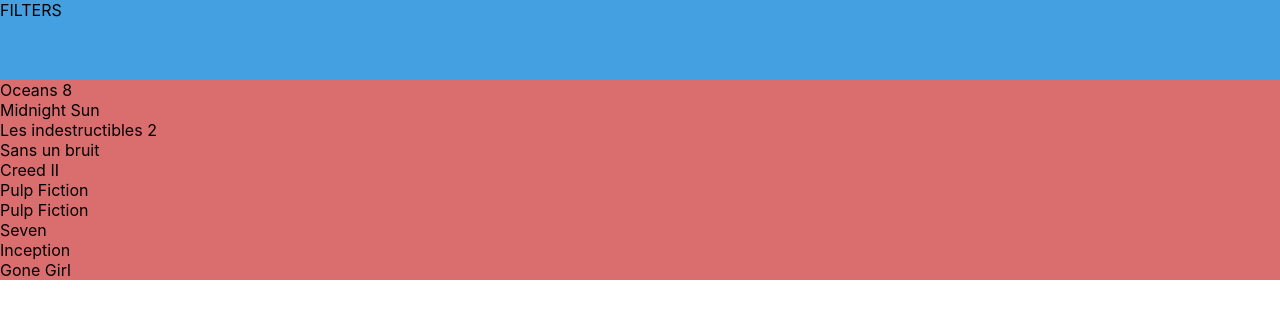
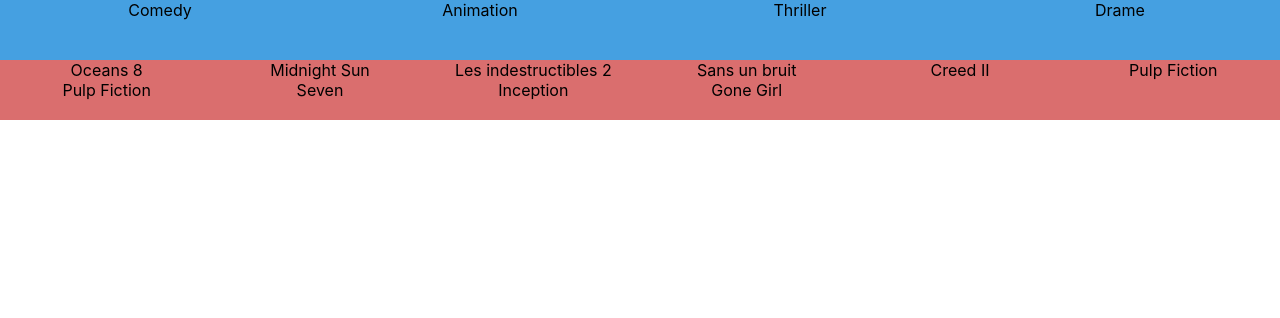
Before and after one commit to hezirel/takehome_particeep, a React (Create React App) app: page / in a window 1280 px wide. Shown: the top 318 px of the page. Built offline with nearby package versions, Linux system fonts and the light colour scheme.

Commit message:
WIP Visual elements & redux interactions

```diff
--- a/src/components/filters/Filters.css
+++ b/src/components/filters/Filters.css
@@ -1,4 +1,10 @@
 .filters {
     background-color: rgb(69, 160, 225);
-    display: flex;
+    display: grid;
+    grid-template-rows: repeat(3, 1fr);
+    grid-template-columns: repeat(auto-fit, minmax(200px, 1fr));
+    list-style: none;
+    justify-content: center;
+    align-items: center;
+    text-align: center;
 }
--- a/src/components/filters/Filters.js
+++ b/src/components/filters/Filters.js
@@ -10,12 +10,16 @@
 
 const Filters = () => {
 
-	const filters = useSelector(state => state.filters);
-
-	filters ? true: false;
+	const filters = useSelector(state => state.movies.filters);
 
 	return (
-		<div className="filters">FILTERS</div>
+		<div className="filters">
+			{
+				filters && filters.map((filter, index) => (
+					<li key={index}>{filter}</li>
+				))
+			}
+		</div>
 	);
 };
 
--- /dev/null
+++ b/src/components/movies/MovieCard.js
@@ -0,0 +1,19 @@
+import React from "react";
+
+import PropTypes from "prop-types";
+
+const MovieCard = ({ key, movie }) => {
+	return (
+		<li key={key} className="movie-card">
+			<div className="movieCardTitle">{movie.title}</div>
+		</li>
+	);
+
+};
+
+MovieCard.propTypes = {
+	key: PropTypes.string.isRequired,
+	movie: PropTypes.object
+};
+
+export default MovieCard;
--- a/src/components/movies/Movies.css
+++ b/src/components/movies/Movies.css
@@ -1,4 +1,10 @@
 .movies {
-    display: block;
+    display: grid;
+    grid-template-rows: repeat(3, 1fr);
+    grid-template-columns: repeat(auto-fit, minmax(200px, 1fr));
+    list-style: none;
+    justify-content: center;
+    align-items: center;
+    text-align: center;
     background-color: #da6e6e;
 }
--- a/src/components/movies/Movies.js
+++ b/src/components/movies/Movies.js
@@ -1,9 +1,9 @@
 import React from "react";
 
 import "./Movies.css";
+import MovieCard from "./MovieCard";
 
 import { useSelector } from "react-redux";
-
 
 const Movies = () => {
 
@@ -12,14 +12,7 @@
 	return (
 		<div className="movies">
 			{
-				movies && movies.map(movie => {
-					return (
-						<div key={movie.id} className="movie">
-							<div className="movie__title">{movie.title}</div>
-							<div className="movie__year">{movie.year}</div>
-						</div>
-					);
-				})
+				movies && movies.map((movie) => <MovieCard key={movie.id} movie={movie} />)
 			}
 		</div>
 	);
--- a/src/redux/features/movies/movieSlice.js
+++ b/src/redux/features/movies/movieSlice.js
@@ -20,6 +20,7 @@
 			api.endpoints.GetMovies.matchFulfilled,
 			(state, action) => {
 				state.movies = action.payload;
+				state.filters = Array.from(new Set(action.payload.map(movie => movie.category)));
 			});
 	}
 });
```
